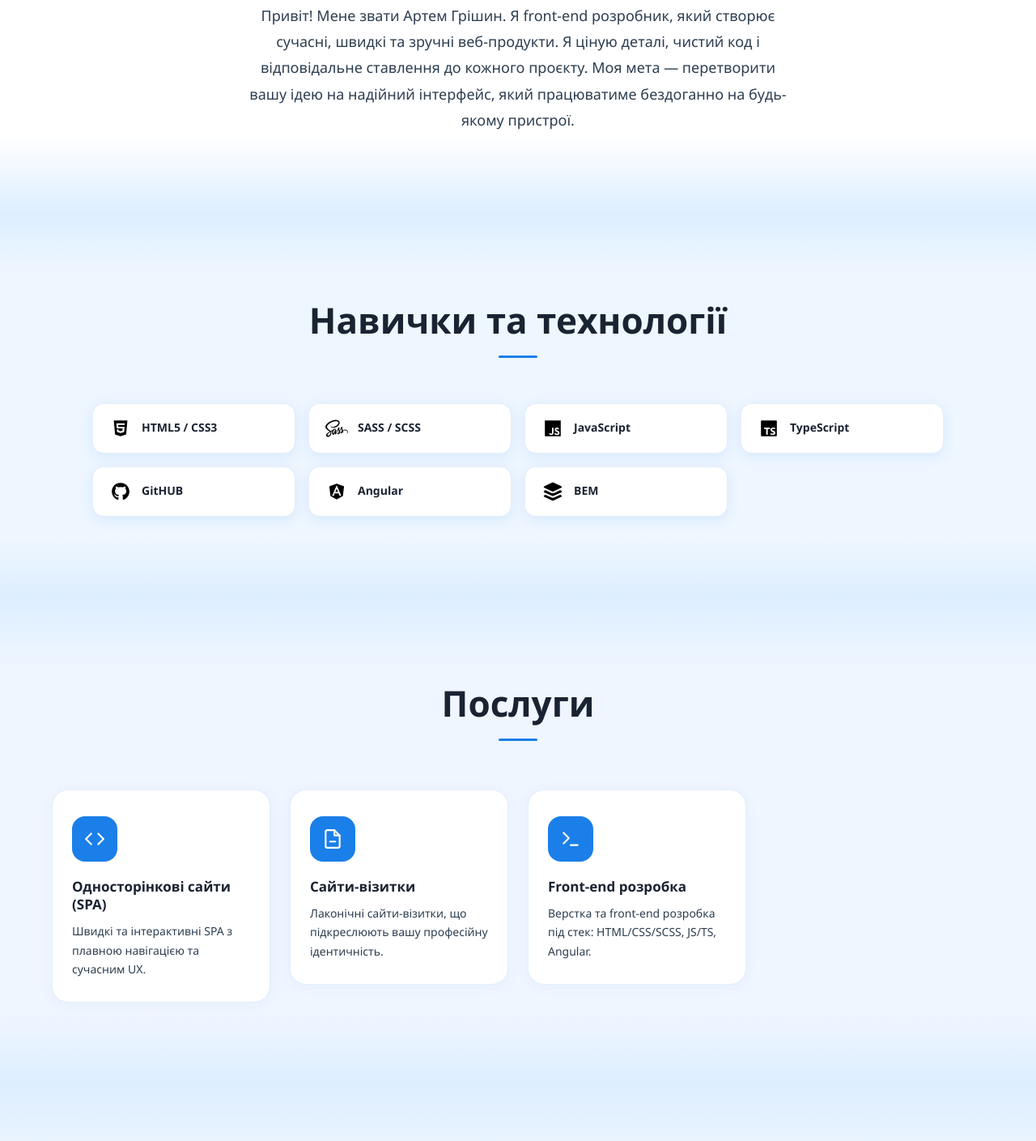
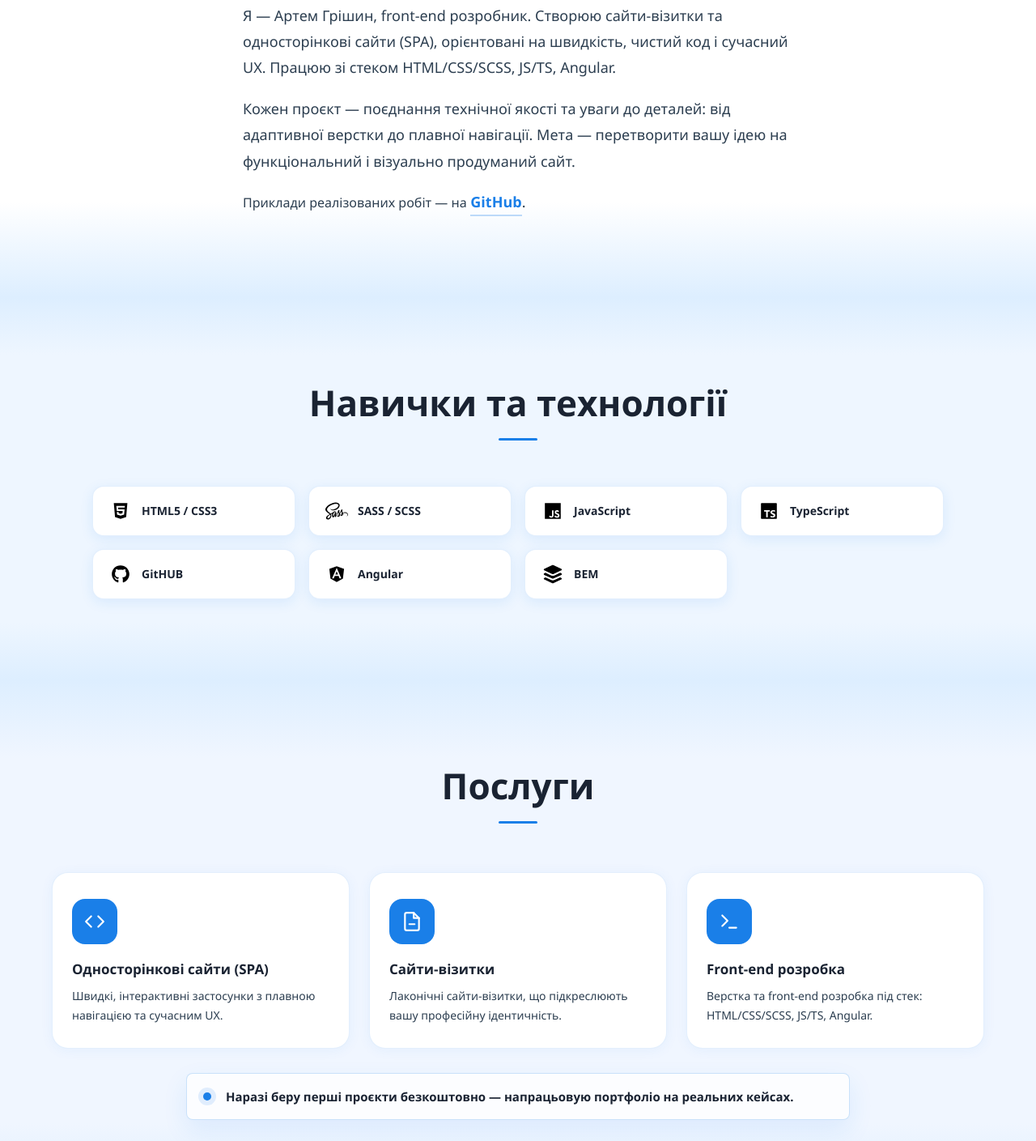
Before and after one commit to ItGencer/My-business-card, a website built with webpack: page src/index.html in a window 1280 px wide. Shown: the part 771-2180 px from the top of the page at 81% size. Built offline with nearby package versions, Linux system fonts and the light colour scheme.

Commit message:
Edit section about and portfolio

```diff
--- a/src/data.js
+++ b/src/data.js
@@ -30,7 +30,7 @@ export const SERVICES = {
   ua: [
     {
       title: 'Односторінкові сайти (SPA)',
-      description: 'Швидкі та інтерактивні SPA з плавною навігацією та сучасним UX.',
+      description: 'Швидкі, інтерактивні застосунки з плавною навігацією та сучасним UX.',
       svgIcon: `<svg viewBox="0 0 24 24" fill="none" stroke="currentColor" stroke-width="2" stroke-linecap="round" stroke-linejoin="round">
         <polyline points="16 18 22 12 16 6"></polyline>
         <polyline points="8 6 2 12 8 18"></polyline>
@@ -106,13 +106,16 @@ export const TRANSLATIONS = {
 
     // About
     'about.title': 'Про мене',
-    'about.text':  ' Привіт! Мене звати Артем Грішин. Я front-end розробник, який створює сучасні, швидкі та зручні веб-продукти. Я ціную деталі, чистий код і відповідальне ставлення до кожного проєкту. Моя мета — перетворити вашу ідею на надійний інтерфейс, який працюватиме бездоганно на будь-якому пристрої.',
+    'about.text.1': 'Я — Артем Грішин, front-end розробник. Створюю сайти-візитки та односторінкові сайти (SPA), орієнтовані на швидкість, чистий код і сучасний UX. Працюю зі стеком HTML/CSS/SCSS, JS/TS, Angular.',
+    'about.text.2': 'Кожен проєкт — поєднання технічної якості та уваги до деталей: від адаптивної верстки до плавної навігації. Мета — перетворити вашу ідею на функціональний і візуально продуманий сайт.',
+    'about.github.prefix': 'Приклади реалізованих робіт — на',
 
     // Skills
     'skills.title': 'Навички та технології',
 
     // Services
     'services.title': 'Послуги',
+    'services.note': 'Наразі беру перші проєкти безкоштовно — напрацьовую портфоліо на реальних кейсах.',
 
     // Contact
     'contact.title':    'Зв\'язатися зі мною',
@@ -137,10 +140,13 @@ export const TRANSLATIONS = {
     'intro.btn.contact': 'Get in touch',
 
     'about.title': 'About Me',
-    'about.text':  'Hello! My name is Artem Grishin. I am a front-end developer who creates modern, fast and user-friendly web products. I value details, clean code and a responsible attitude towards each project. My goal is to turn your idea into a reliable interface that will work flawlessly on any device.',
+    'about.text.1': 'I am Artem Grishin, a front-end developer. I create business card sites and single-page applications (SPA) focused on speed, clean code, and modern UX. I work with HTML/CSS/SCSS, JS/TS, and Angular.',
+    'about.text.2': 'Each project combines technical quality and attention to detail: from responsive layout to smooth navigation. The goal is to turn your idea into a functional and visually thoughtful website.',
+    'about.github.prefix': 'Examples of completed work are on',
 
     'skills.title': 'Skills & Technologies',
     'services.title': 'Services',
+    'services.note': 'For now, I am taking the first projects for free as I build my portfolio with real cases.',
 
     'contact.title':    'Contact Me',
     'contact.subtitle': 'Have a project or question? Write — I\'ll reply quickly.',
--- a/src/index.html
+++ b/src/index.html
@@ -105,7 +105,20 @@
             <h2 class="about__title" data-i18n="about.title">Про мене</h2>
             <span class="about__line"></span>
           </div>
-          <p class="about__text" data-i18n="about.text"></p>
+          <div class="about__text">
+            <p data-i18n="about.text.1"></p>
+            <p data-i18n="about.text.2"></p>
+            <p>
+              <span data-i18n="about.github.prefix"></span>
+              <a
+                class="about__link"
+                href="https://github.com/ItGencer"
+                target="_blank"
+                rel="noopener"
+                >GitHub</a
+              >.
+            </p>
+          </div>
         </div>
       </section>
 
@@ -128,6 +141,7 @@
             <span class="services__line"></span>
           </div>
           <ul class="services__list" id="services-list"></ul>
+          <p class="services__note" data-i18n="services.note"></p>
         </div>
       </section>
 
--- a/src/styles/services.scss
+++ b/src/styles/services.scss
@@ -34,7 +34,7 @@
 
   &__list {
     display: grid;
-    grid-template-columns: repeat(4, 1fr);
+    grid-template-columns: repeat(3, 1fr);
     gap: 24px;
     list-style: none;
     padding: 0;
@@ -46,6 +46,53 @@
 
     @media (max-width: $breakpoint-mobile) {
       grid-template-columns: 1fr;
+    }
+  }
+
+  &__note {
+    position: relative;
+    max-width: 820px;
+    margin: 30px auto 0;
+    padding: 16px 22px 16px 48px;
+    border: 1px solid rgba(26, 127, 232, 0.22);
+    border-radius: 8px;
+    background: rgba(255, 255, 255, 0.78);
+    color: var(--color-text-dark);
+    font-size: 15px;
+    font-weight: 700;
+    line-height: 1.6;
+    text-align: left;
+    box-shadow: 0 12px 30px rgba(26, 127, 232, 0.1);
+
+    &::before {
+      content: "";
+      position: absolute;
+      left: 20px;
+      top: 50%;
+      width: 10px;
+      height: 10px;
+      border-radius: 50%;
+      background: $color-primary;
+      box-shadow: 0 0 0 6px rgba(26, 127, 232, 0.12);
+      transform: translateY(-50%);
+    }
+
+    [data-theme="dark"] & {
+      border-color: rgba(116, 190, 255, 0.28);
+      background: rgba(15, 30, 53, 0.82);
+      color: var(--color-text-dark);
+      box-shadow: 0 16px 34px rgba(0, 0, 0, 0.32);
+
+      &::before {
+        background: #74b9ff;
+        box-shadow: 0 0 0 6px rgba(116, 185, 255, 0.14);
+      }
+    }
+
+    @media (max-width: $breakpoint-mobile) {
+      margin-top: 22px;
+      padding: 14px 16px 14px 42px;
+      font-size: 14px;
     }
   }
 }
--- a/src/styles/style.scss
+++ b/src/styles/style.scss
@@ -228,14 +228,47 @@ body {
   }
 
   &__text {
+    display: grid;
+    gap: 18px;
     font-size: clamp(16px, 2vw, 18px);
     line-height: 1.8;
     color: var(--color-text);
     max-width: 680px;
     margin: 0 auto;
+    text-align: left;
 
-    @media (max-width: $breakpoint-mobile) {
-      text-align: left;
+    p {
+      font-size: inherit;
+      line-height: inherit;
+    }
+  }
+
+  &__link {
+    display: inline-flex;
+    align-items: center;
+    color: $color-primary;
+    font-size: inherit;
+    font-weight: 700;
+    text-decoration: none;
+    border-bottom: 2px solid rgba(26, 127, 232, 0.28);
+    transition: color 0.2s ease, border-color 0.2s ease;
+
+    &:hover,
+    &:focus-visible {
+      color: #0f6ed2;
+      border-color: currentColor;
+      outline: none;
+    }
+
+    [data-theme="dark"] & {
+      color: #74b9ff;
+      border-color: rgba(116, 185, 255, 0.34);
+
+      &:hover,
+      &:focus-visible {
+        color: #9ed0ff;
+        border-color: currentColor;
+      }
     }
   }
 }
```
